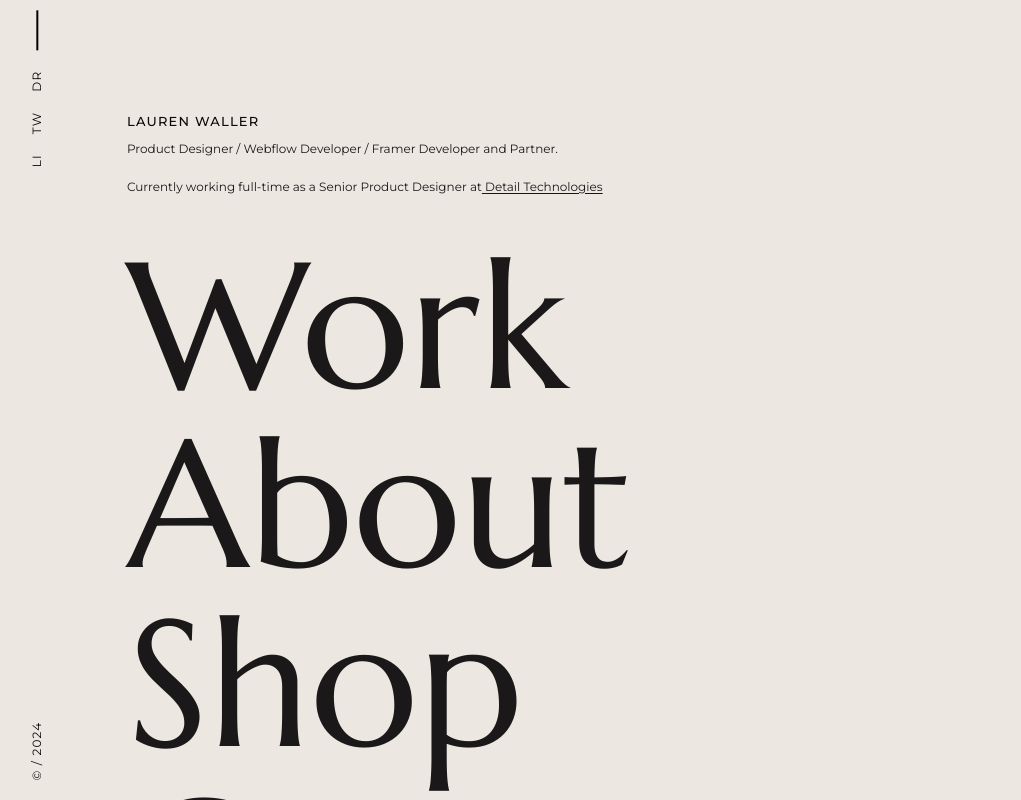
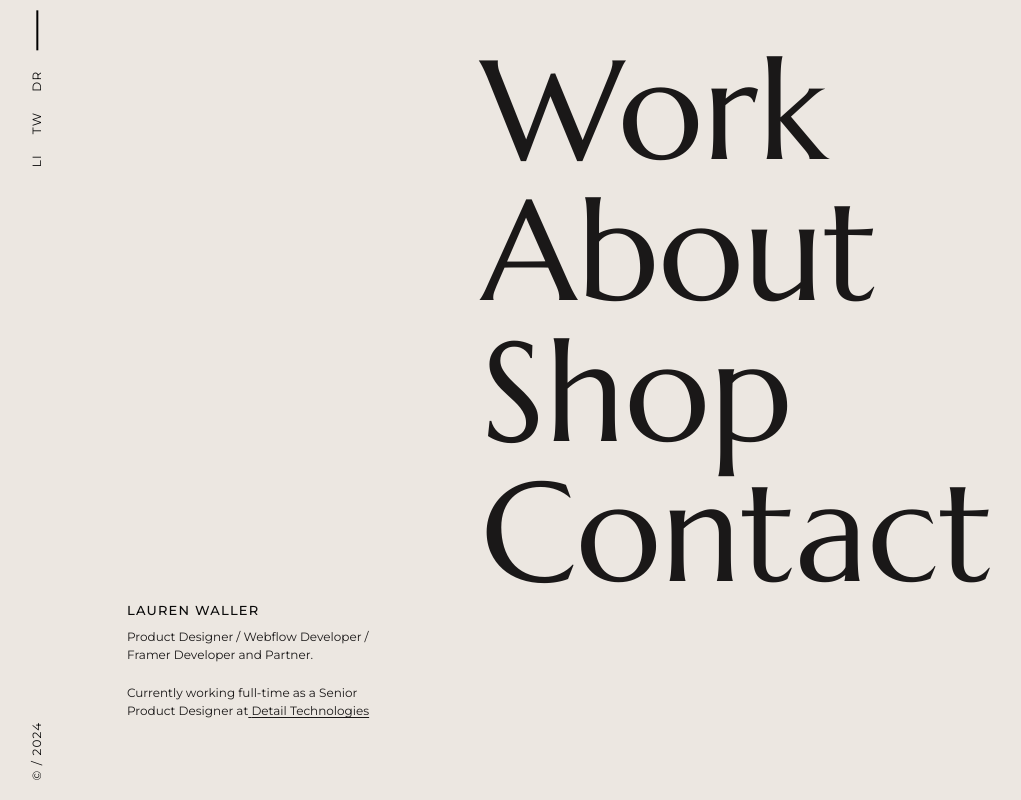
Before and after one commit to JaimeenMakavana/portfolio_2024, a Next.js app: page / in a window 1280 px wide. Shown: the whole page, without its empty margins (13-1034 px from the left). Built offline with nearby package versions, Linux system fonts and the light colour scheme.

Commit message:
home screen : full responsive design

```diff
--- a/src/UiComponents/HomePageComponents/HomeIntro.tsx
+++ b/src/UiComponents/HomePageComponents/HomeIntro.tsx
@@ -2,7 +2,7 @@ import React from "react";
 
 const HomeIntro = () => {
   return (
-    <div className="pt-10 px-10 md:pt-28">
+    <div className="pt-10 px-10 md:pt-28 lg:max-h-full lg:w-[30%] lg:flex lg:justify-end lg:flex-col lg:pb-20">
       <h1 className="uppercase text-[13px] font-medium tracking-[1.2px] mb-2">
         Lauren Waller
       </h1>
--- a/src/UiComponents/HomePageComponents/HomeMenus.tsx
+++ b/src/UiComponents/HomePageComponents/HomeMenus.tsx
@@ -33,7 +33,7 @@ const OptionElement = ({ name, url }: { name: string; url: string }) => {
 
 const HomeMenus = () => {
   return (
-    <ul className="text-[19vw] marcellus leading-none pt-10 px-10 md:text-[14vw]">
+    <ul className="text-[19vw] marcellus leading-none pt-10 px-10 md:text-[14vw] lg:h-full lg:overflow-y-auto lg:flex-1 lg:text-[11vw]">
       {OPTION_DATA.map((option) => (
         <OptionElement key={option.name} name={option.name} url={option.url} />
       ))}
--- a/src/app/page.tsx
+++ b/src/app/page.tsx
@@ -7,7 +7,7 @@ export default function Home() {
     <div className="flex flex-col justify-between h-dvh md:overflow-hidden md:flex-row">
       {/* md: header is vertical and other two are scrollable vertically */}
       <HomeHeader />
-      <div className="md:flex-1 md:h-full md:overflow-y-auto">
+      <div className="md:flex-1 md:h-full md:overflow-y-auto lg:flex lg:overflow-hidden">
         <HomeIntro />
         <HomeMenus />
       </div>
```
